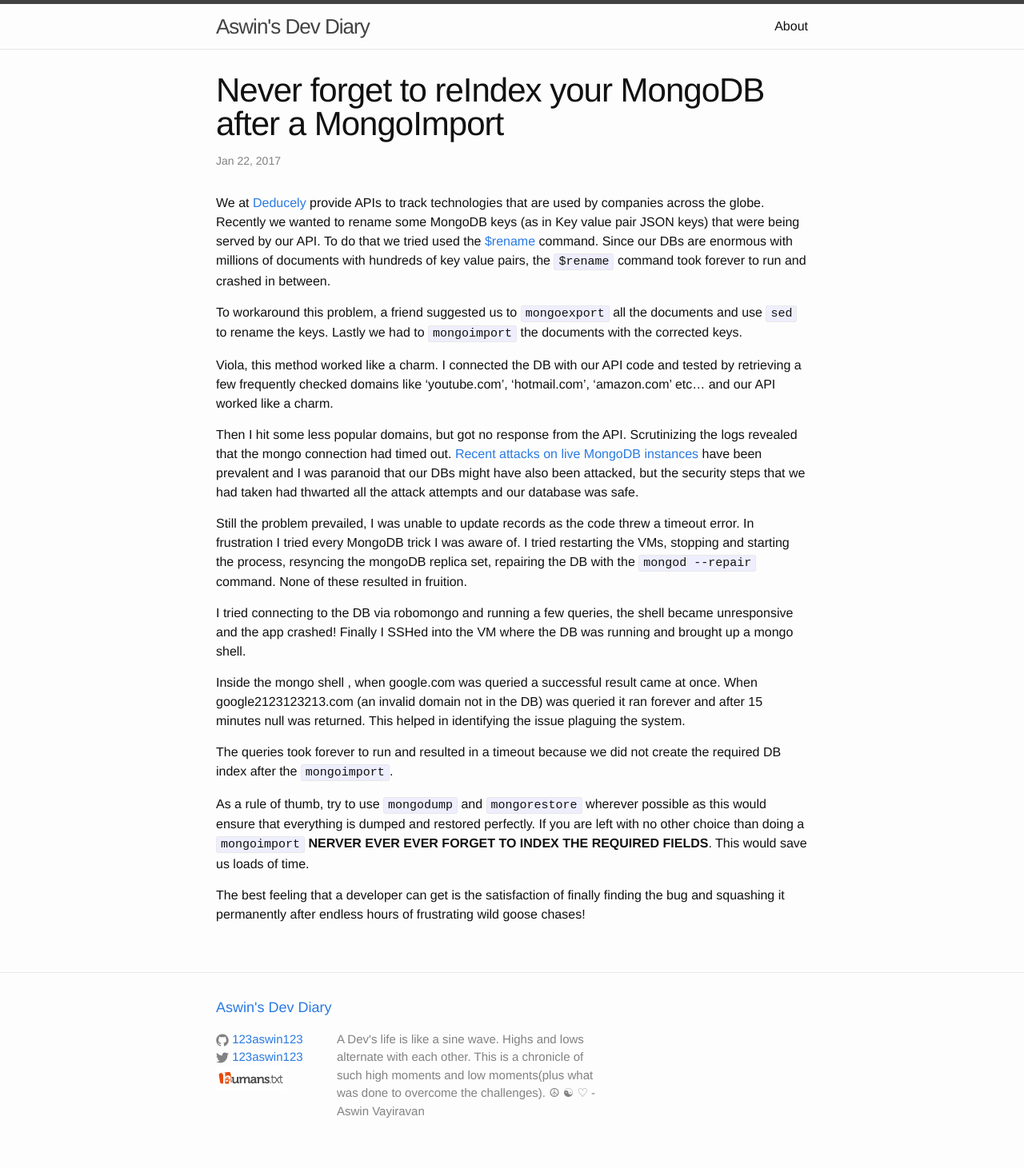
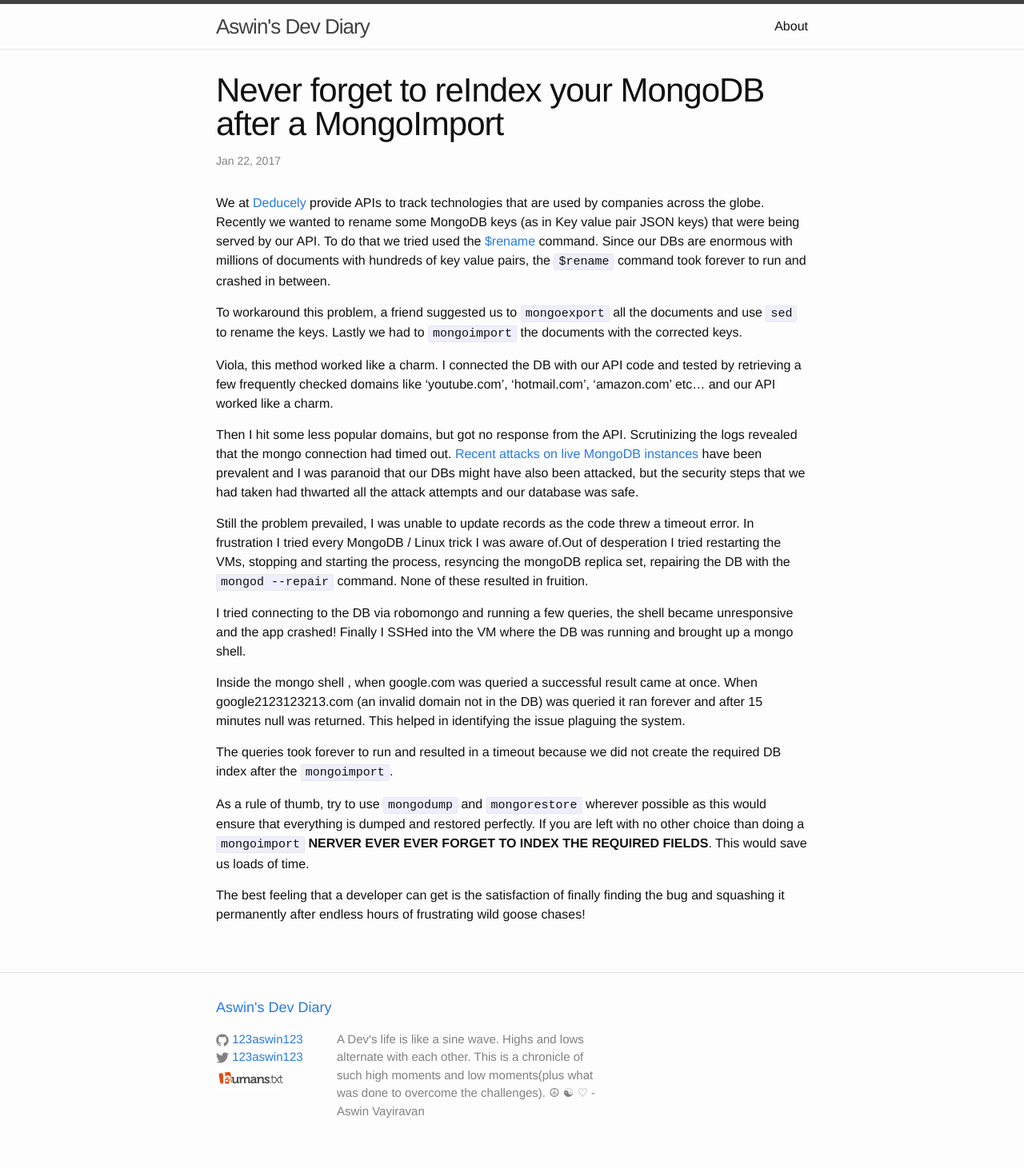
Before and after one commit to 123aswin123/123aswin123.github.io, a Jekyll site: the page built from _posts/2017-01-22-never-forget-to-index-mongo-after-changes.markdown, in a window 1280 px wide. Shown: the whole page at 80% size. Built offline with Jekyll 4.4.1, drawn with Linux system fonts in a browser that asks for light colours.

Commit message:
added a few words

```diff
--- a/_posts/2017-01-22-never-forget-to-index-mongo-after-changes.markdown
+++ b/_posts/2017-01-22-never-forget-to-index-mongo-after-changes.markdown
@@ -12,7 +12,7 @@ Viola, this method worked like a charm. I connected the DB with our API code and
 
 Then I hit some less popular domains, but got no response from the API. Scrutinizing the logs revealed that the mongo connection had timed out. [Recent attacks on live MongoDB instances](https://nakedsecurity.sophos.com/2017/01/11/thousands-of-mongodb-databases-compromised-and-held-to-ransom/) have been prevalent and I was paranoid that our DBs might have also been attacked, but the security steps that we had taken had thwarted all the attack attempts and our database was safe.
 
-Still the problem prevailed, I was unable to update records as the code threw a timeout error. In frustration I tried every MongoDB trick I was aware of. I tried restarting the VMs, stopping and starting the process, resyncing the mongoDB replica set, repairing the DB with the `mongod --repair` command. None of these resulted in fruition.
+Still the problem prevailed, I was unable to update records as the code threw a timeout error. In frustration I tried every MongoDB / Linux trick I was aware of.Out of desperation  I tried restarting the VMs, stopping and starting the process, resyncing the mongoDB replica set, repairing the DB with the `mongod --repair` command. None of these resulted in fruition.
 
 I tried connecting to the DB via robomongo and running a few queries, the shell became unresponsive and the app crashed! Finally I SSHed into the VM where the DB was running and brought up a mongo shell.
 
```
